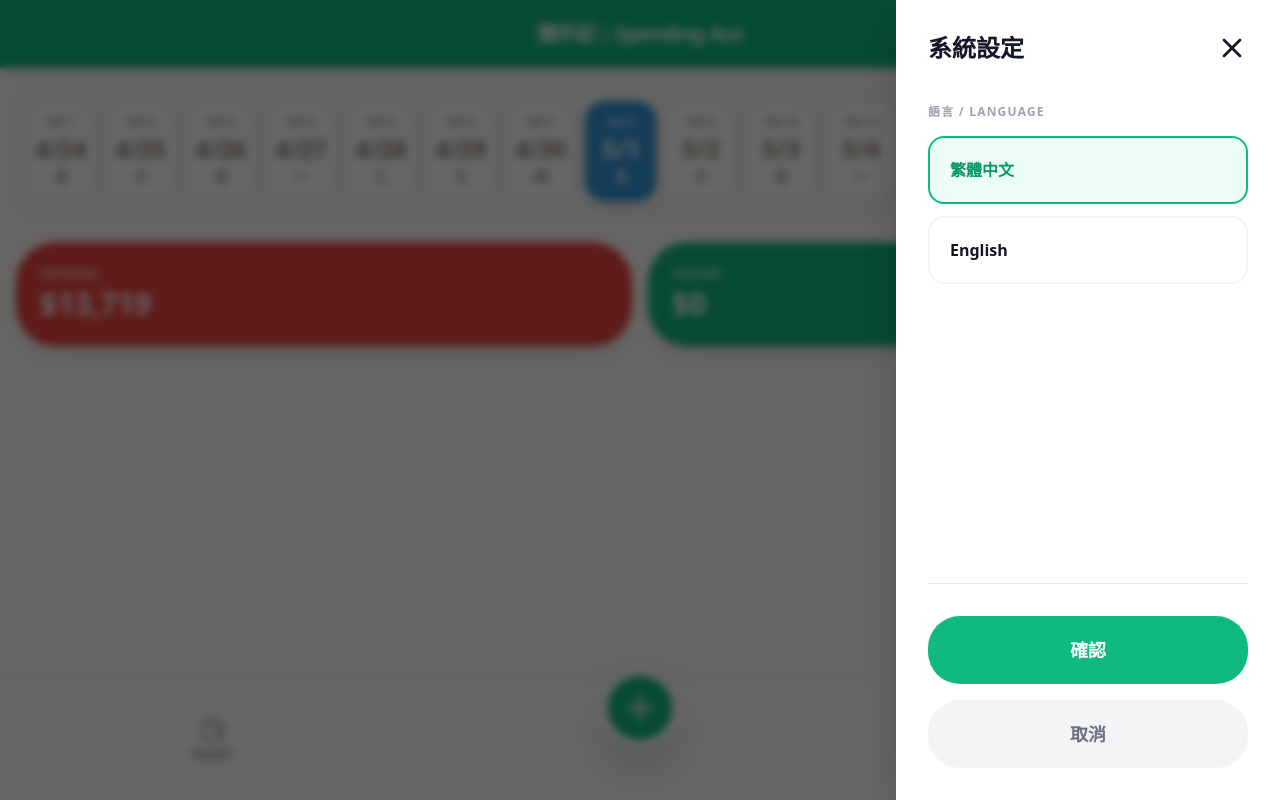
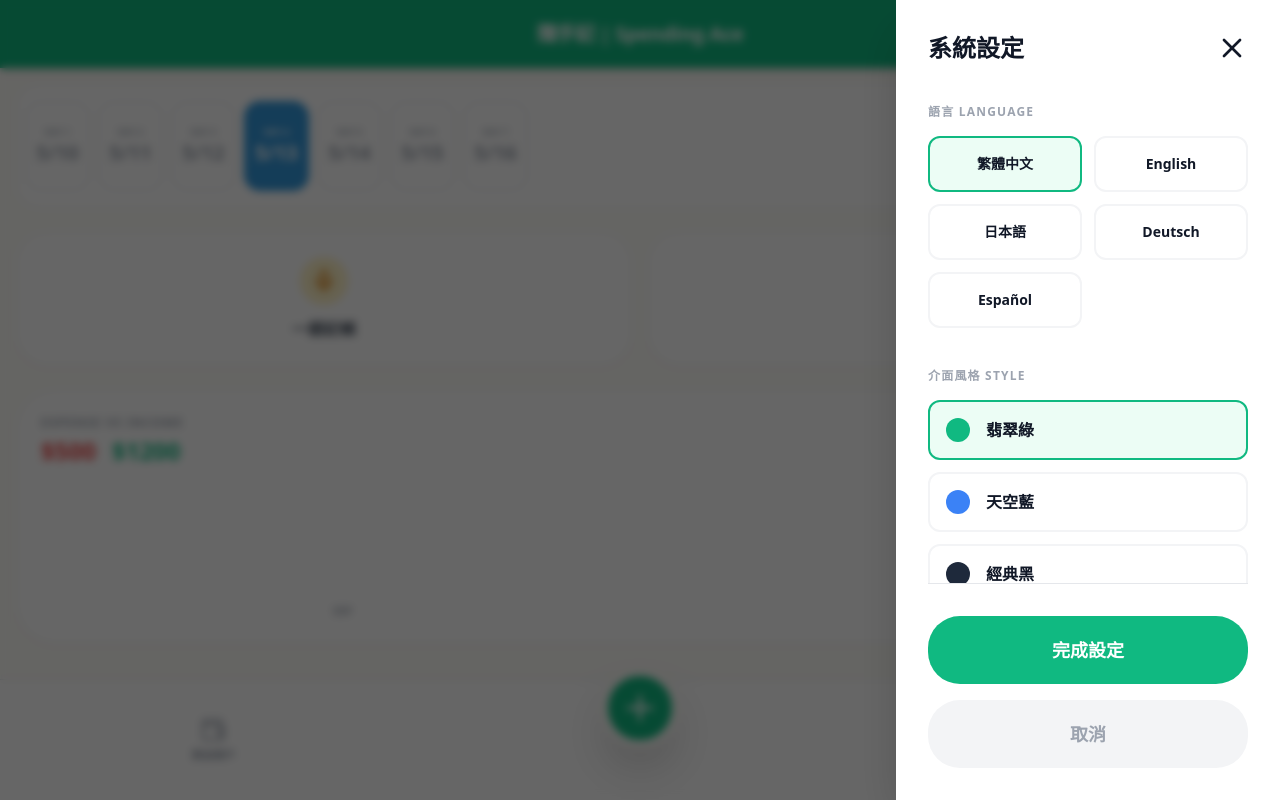
Before and after one commit to nattoisemobileai-max/mymoney, a React (Create React App) app: page / in a window 1280 px wide. Both pictures are taken after a click on the button 1239 px from the left and 34 px from the top of the page. Built offline with nearby package versions, Linux system fonts and the light colour scheme.

Commit message:
Update App.js

```diff
--- a/src/App.js
+++ b/src/App.js
@@ -1,240 +1,233 @@
-import React, { useState, useRef } from 'react';
+import React, { useState, useEffect } from 'react';
 import {
   Download, Wallet, Plus, X, ChevronLeft, ChevronRight,
   Menu, Settings, Utensils, Car, GraduationCap, Coffee,
-  ShoppingBag, Delete, Check, Landmark
+  ShoppingBag, Delete, Mic, Camera, Landmark, Smartphone, CreditCard
 } from 'lucide-react';
 
 const App = () => {
-  // --- 頁面切換狀態 ---
+  // --- 基礎狀態 ---
   const [activeTab, setActiveTab] = useState('home');
   const [showInputPage, setShowInputPage] = useState(false);
-  const [inputType, setInputType] = useState('expense'); // 'expense' 或 'income'
+  const [inputType, setInputType] = useState('expense');
   const [showSettingsModal, setShowSettingsModal] = useState(false);
   const [showCalc, setShowCalc] = useState(false);
 
-  // --- 數據存儲 ---
-  const [records, setRecords] = useState([]);
+  const [records, setRecords] = useState([
+    { type: 'expense', amount: 500, category: '飲食', id: 1 },
+    { type: 'income', amount: 1200, category: 'ATM', id: 2 }
+  ]);
+
   const [currentSettings, setCurrentSettings] = useState({
     themeColor: 'bg-emerald-500',
     language: '繁體中文',
     appName: '隨手記 | Spending Ace'
   });
 
-  const [formData, setFormData] = useState({
-    amount: '0',
-    category: '飲食',
-    payment: '現金',
-    note: ''
-  });
+  const [formData, setFormData] = useState({ amount: '0', category: '飲食', payment: '現金', note: '' });
+  const [calcExpr, setCalcExpr] = useState('');
 
-  // --- 計算機邏輯 ---
-  const [calcExpr, setCalcExpr] = useState('');
+  // --- 1. 系統設定選項 ---
+  const languages = ['繁體中文', 'English', '日本語', 'Deutsch', 'Español'];
+  const themes = [
+    { name: '翡翠綠', color: 'bg-emerald-500' },
+    { name: '天空藍', color: 'bg-blue-500' },
+    { name: '經典黑', color: 'bg-slate-800' }
+  ];
+
+  // --- 2. 計算邏輯 ---
+  const totalExpense = records.filter(r => r.type === 'expense').reduce((sum, r) => sum + Number(r.amount), 0);
+  const totalIncome = records.filter(r => r.type === 'income').reduce((sum, r) => sum + Number(r.amount), 0);
+
+  const handleSave = () => {
+    const newRecord = { ...formData, type: inputType, id: Date.now() };
+    setRecords([newRecord, ...records]);
+    setShowInputPage(false);
+    setFormData({ amount: '0', category: '飲食', payment: '現金', note: '' });
+  };
+
   const handleCalcInput = (val) => {
     if (val === 'C') { setCalcExpr(''); return; }
     if (val === 'del') { setCalcExpr(calcExpr.slice(0, -1)); return; }
     if (val === '=') {
-      try {
-        // eslint-disable-next-line no-eval
-        const res = eval(calcExpr).toString();
-        setFormData({ ...formData, amount: res });
-        setShowCalc(false);
-        setCalcExpr('');
-      } catch { setCalcExpr('Error'); }
+      try { setFormData({ ...formData, amount: eval(calcExpr).toString() }); setShowCalc(false); setCalcExpr(''); } catch { setCalcExpr('Error'); }
       return;
     }
     setCalcExpr(calcExpr + val);
   };
 
-  // --- 儲存功能 ---
-  const handleSave = () => {
-    const newRecord = { ...formData, type: inputType, id: Date.now() };
-    setRecords([newRecord, ...records]);
-    setShowInputPage(false);
-    // 重置表格
-    setFormData({ amount: '0', category: '飲食', payment: '現金', note: '' });
-  };
+  return (
+    <div className="min-h-screen bg-[#FDFCF8] text-gray-900 pb-32 font-sans select-none overflow-x-hidden">
 
-  // --- 日曆數據 (復刻 image_49df98.png) ---
-  const [selectedIdx, setSelectedIdx] = useState(7);
-  const generateDates = () => {
-    const dates = [];
-    for (let i = -7; i <= 14; i++) {
-      const d = new Date();
-      d.setDate(d.getDate() + i);
-      dates.push({
-        dayLabel: `DAY ${i + 8}`,
-        dateText: `${d.getMonth() + 1}/${d.getDate()}`,
-        weekday: ['日', '一', '二', '三', '四', '五', '六'][d.getDay()]
-      });
-    }
-    return dates;
-  };
-  const [dateList] = useState(generateDates());
-
-  return (
-    <div className="min-h-screen bg-[#FDFCF8] text-gray-900 pb-32 font-sans select-none">
-
-      {/* Header - 修復 Setting 功能 */}
-      <div className={`${currentSettings.themeColor} text-white p-5 sticky top-0 z-50 shadow-md flex justify-between items-center`}>
+      {/* Header */}
+      <div className={`${currentSettings.themeColor} text-white p-5 sticky top-0 z-50 shadow-md flex justify-between items-center transition-all`}>
         <div className="w-10"></div>
         <h1 className="font-bold text-xl tracking-tight">{currentSettings.appName}</h1>
-        <button
-          onClick={() => setShowSettingsModal(true)}
-          className="w-10 flex justify-end active:scale-90 transition-transform"
-        >
+        <button onClick={() => setShowSettingsModal(true)} className="w-10 flex justify-end active:scale-90 transition-transform">
           <Menu size={28} />
         </button>
       </div>
 
       <main className="p-4 space-y-6">
-        {activeTab === 'home' ? (
+        {activeTab === 'home' && (
           <>
-            {/* 日曆區塊 (復刻樣式) */}
-            <div className="flex items-center gap-2 overflow-x-auto no-scrollbar py-4 px-2 bg-[#F9F8F4] rounded-3xl border border-gray-100">
-              {dateList.map((item, idx) => (
-                <button
-                  key={idx}
-                  onClick={() => setSelectedIdx(idx)}
-                  className={`flex-shrink-0 w-[72px] h-[100px] rounded-[20px] border-2 flex flex-col items-center justify-between py-3 transition-all ${
-                    selectedIdx === idx
-                    ? 'bg-[#3498db] border-[#3498db] text-white shadow-lg'
-                    : 'bg-white border-gray-200 text-[#8b7d6b]'
-                  }`}
-                >
-                  <span className="text-[10px] font-bold opacity-80 uppercase">{item.dayLabel}</span>
-                  <span className="text-2xl font-black">{item.dateText}</span>
-                  <span className="text-sm font-bold">{item.weekday}</span>
-                </button>
-              ))}
+            {/* 復刻日曆 */}
+            <div className="flex items-center gap-2 overflow-x-auto no-scrollbar py-4 px-2 bg-white rounded-3xl border border-gray-100">
+               {[...Array(7)].map((_, i) => (
+                 <div key={i} className={`flex-shrink-0 w-[65px] h-[90px] rounded-2xl border-2 flex flex-col items-center justify-center ${i===3 ? 'bg-[#3498db] text-white border-[#3498db]' : 'bg-white text-gray-400 border-gray-100'}`}>
+                   <span className="text-[9px] font-bold">DAY {i+1}</span>
+                   <span className="text-xl font-black">5/{10+i}</span>
+                 </div>
+               ))}
             </div>
 
-            {/* 收支摘要 */}
+            {/* 3. 恢復兩大主要功能 */}
             <div className="grid grid-cols-2 gap-4">
-              <div className="bg-red-500 p-6 rounded-[2.5rem] text-white shadow-lg">
-                <div className="text-xs font-bold opacity-80 uppercase mb-1">Expenses</div>
-                <div className="text-3xl font-black">${records.filter(r => r.type === 'expense').reduce((a, b) => a + Number(b.amount), 0) || '13,719'}</div>
-              </div>
-              <div className={`${currentSettings.themeColor} p-6 rounded-[2.5rem] text-white shadow-lg`}>
-                <div className="text-xs font-bold opacity-80 uppercase mb-1">Income</div>
-                <div className="text-3xl font-black">${records.filter(r => r.type === 'income').reduce((a, b) => a + Number(b.amount), 0) || '0'}</div>
+              <button className="bg-white border border-gray-100 p-6 rounded-[2rem] flex flex-col items-center gap-3 shadow-sm active:bg-gray-50">
+                <div className="w-12 h-12 bg-amber-100 text-amber-600 rounded-full flex items-center justify-center"><Mic size={24} /></div>
+                <span className="font-bold text-gray-600">一語記帳</span>
+              </button>
+              <button className="bg-white border border-gray-100 p-6 rounded-[2rem] flex flex-col items-center gap-3 shadow-sm active:bg-gray-50">
+                <div className="w-12 h-12 bg-blue-100 text-blue-600 rounded-full flex items-center justify-center"><Camera size={24} /></div>
+                <span className="font-bold text-gray-600">拍照備存</span>
+              </button>
+            </div>
+
+            {/* 4. 統計分析與 Bar Chart */}
+            <div className="space-y-4">
+              <div className="bg-white p-6 rounded-[2.5rem] shadow-sm border border-gray-100">
+                <div className="flex justify-between items-end mb-6">
+                  <div className="space-y-1">
+                    <p className="text-xs font-bold text-gray-400 uppercase tracking-widest">Expense vs Income</p>
+                    <div className="flex gap-4">
+                      <span className="text-2xl font-black text-red-500">${totalExpense}</span>
+                      <span className="text-2xl font-black text-emerald-500">${totalIncome}</span>
+                    </div>
+                  </div>
+                </div>
+                {/* Simple Bar Chart */}
+                <div className="flex items-end gap-6 h-32 px-4">
+                  <div className="flex-1 flex flex-col items-center gap-2">
+                    <div className="w-full bg-red-100 rounded-t-xl relative overflow-hidden" style={{ height: '100%' }}>
+                      <div className="absolute bottom-0 w-full bg-red-500 transition-all duration-500" style={{ height: `${(totalExpense/(totalExpense+totalIncome || 1))*100}%` }}></div>
+                    </div>
+                    <span className="text-[10px] font-bold text-gray-400 uppercase">Exp</span>
+                  </div>
+                  <div className="flex-1 flex flex-col items-center gap-2">
+                    <div className="w-full bg-emerald-100 rounded-t-xl relative overflow-hidden" style={{ height: '100%' }}>
+                      <div className="absolute bottom-0 w-full bg-emerald-500 transition-all duration-500" style={{ height: `${(totalIncome/(totalExpense+totalIncome || 1))*100}%` }}></div>
+                    </div>
+                    <span className="text-[10px] font-bold text-gray-400 uppercase">Inc</span>
+                  </div>
+                </div>
               </div>
             </div>
           </>
-        ) : (
-          <div className="p-10 text-center space-y-4">
-             <Landmark size={64} className="mx-auto text-gray-200" />
-             <p className="text-gray-400 font-bold">點擊下方 + 按鈕新增收入紀錄</p>
-          </div>
+        )}
+
+        {activeTab === 'wallet' && (
+           <div className="text-center py-20 text-gray-400 font-bold">
+             <Landmark size={60} className="mx-auto mb-4 opacity-20" />
+             資金帳戶紀錄
+           </div>
         )}
       </main>
 
-      {/* 新增 支出/收入 頁面 - 修復儲存功能 */}
+      {/* 5. 新增收入/支出 頁面 */}
       {showInputPage && (
-        <div className="fixed inset-0 bg-[#FDFCF8] z-[70] flex flex-col overflow-y-auto animate-in slide-in-from-bottom duration-300">
-          <div className={`${inputType === 'expense' ? currentSettings.themeColor : 'bg-blue-500'} p-6 text-white flex justify-between items-center sticky top-0 shadow-md`}>
+        <div className="fixed inset-0 bg-[#FDFCF8] z-[70] flex flex-col animate-in slide-in-from-bottom duration-300">
+          <div className={`${inputType === 'expense' ? 'bg-red-500' : 'bg-blue-500'} p-6 text-white flex justify-between items-center`}>
             <button onClick={() => setShowInputPage(false)}><X size={32} /></button>
             <span className="text-xl font-black">{inputType === 'expense' ? '新增支出' : '新增收入'}</span>
-            <button onClick={handleSave} className="bg-white text-gray-800 px-8 py-2 rounded-full font-black shadow-sm active:scale-95 transition-transform">儲存</button>
+            <button onClick={handleSave} className="bg-white text-gray-800 px-8 py-2 rounded-full font-black">儲存</button>
           </div>
 
-          <div className="p-6 space-y-10 pb-24">
+          <div className="p-6 space-y-8 overflow-y-auto">
             <section>
-              <label className="text-xl font-black text-red-500 mb-4 block">* 金額 (HKD)</label>
-              <div onClick={() => setShowCalc(true)} className="w-full bg-[#F5F5F0] p-6 rounded-2xl text-4xl font-black text-right border-2 border-transparent active:border-emerald-500">{formData.amount}</div>
+              <label className="text-xl font-black text-gray-700 mb-4 block">* 金額 (HKD)</label>
+              <div onClick={() => setShowCalc(true)} className="w-full bg-[#F5F5F0] p-6 rounded-2xl text-4xl font-black text-right">{formData.amount}</div>
             </section>
 
             <section>
-              <label className="text-xl font-black text-gray-700 mb-4 block">支出分類</label>
-              <div className="flex gap-4 overflow-x-auto no-scrollbar">
-                {['飲食', '交通', '補習', '咖啡', '購物'].map(name => (
-                  <button key={name} onClick={() => setFormData({...formData, category: name})} className={`flex flex-col items-center min-w-[85px] p-5 rounded-2xl border-2 transition-all ${formData.category === name ? 'border-emerald-500 bg-emerald-50 text-emerald-600' : 'border-gray-100 bg-white text-gray-400'}`}>
-                    <span className="text-sm font-bold">{name}</span>
+              <label className="text-xl font-black text-gray-700 mb-4 block">{inputType === 'expense' ? '支出分類' : '收入來源'}</label>
+              <div className="flex gap-3 overflow-x-auto no-scrollbar">
+                {(inputType === 'expense'
+                  ? ['飲食', '交通', '補習', '咖啡', '購物']
+                  : ['ATM', '八達通', 'AlipayHK']
+                ).map(name => (
+                  <button key={name} onClick={() => setFormData({...formData, category: name})} className={`px-8 py-4 rounded-2xl border-2 whitespace-nowrap font-bold ${formData.category === name ? 'border-blue-500 bg-blue-50 text-blue-600' : 'border-gray-100 bg-white text-gray-400'}`}>
+                    {name}
                   </button>
                 ))}
               </div>
             </section>
-
-            <section>
-              <label className="text-xl font-black text-gray-700 mb-4 block">支出工具</label>
-              <div className="grid grid-cols-2 gap-3">
-                {['現金', '八達通', 'AlipayHK', 'PayMe', '支票'].map(p => (
-                  <button key={p} onClick={() => setFormData({...formData, payment: p})} className={`py-5 rounded-2xl border-2 font-black text-lg transition-all ${formData.payment === p ? 'border-amber-400 text-amber-700 bg-amber-50 shadow-sm' : 'border-gray-100 bg-white text-gray-400'}`}>{p}</button>
-                ))}
-              </div>
-            </section>
-
-            <section>
-              <label className="text-xl font-black text-gray-700 mb-4 block">備註</label>
-              <textarea placeholder="寫點什麼..." className="w-full bg-[#F5F5F0] p-6 rounded-2xl font-bold border-none outline-none min-h-[120px]" value={formData.note} onChange={(e) => setFormData({...formData, note: e.target.value})} />
-            </section>
           </div>
 
-          {/* 計算機彈窗 */}
+          {/* 計算機 */}
           {showCalc && (
             <div className="fixed inset-0 bg-black/50 z-[80] flex items-end">
-              <div className="bg-[#1e1e1e] w-full p-6 rounded-t-[3rem] animate-in slide-in-from-bottom">
+              <div className="bg-[#1e1e1e] w-full p-6 rounded-t-[3rem]">
                 <div className="text-right text-white text-4xl font-mono mb-6 p-4 h-20 flex items-center justify-end">{calcExpr || '0'}</div>
                 <div className="grid grid-cols-4 gap-3">
                   {['7', '8', '9', 'del', '4', '5', '6', '+', '1', '2', '3', '-', 'C', '0', '.', '='].map(key => (
-                    <button key={key} onClick={() => handleCalcInput(key)} className={`h-16 rounded-2xl text-2xl font-black flex items-center justify-center active:scale-90 ${key === '=' ? 'bg-emerald-500 text-white' : ['+', '-', 'del', 'C'].includes(key) ? 'bg-gray-700 text-emerald-400' : 'bg-gray-800 text-white'}`}>{key === 'del' ? <Delete /> : key}</button>
+                    <button key={key} onClick={() => handleCalcInput(key)} className={`h-14 rounded-xl text-xl font-black ${key === '=' ? 'bg-emerald-500 text-white' : 'bg-gray-800 text-white'}`}>{key}</button>
                   ))}
                 </div>
-                <button onClick={() => setShowCalc(false)} className="w-full mt-6 py-4 text-gray-400 font-bold uppercase tracking-widest">Done</button>
+                <button onClick={() => setShowCalc(false)} className="w-full mt-4 text-gray-500 font-bold">DONE</button>
               </div>
             </div>
           )}
         </div>
       )}
 
-      {/* 設定 Modal */}
+      {/* 6. 系統設定 (多語言 & 風格) */}
       {showSettingsModal && (
-        <div className="fixed inset-0 bg-black/60 z-[100] flex justify-end backdrop-blur-sm">
+        <div className="fixed inset-0 bg-black/60 z-[100] flex justify-end backdrop-blur-sm animate-in fade-in">
           <div className="bg-white w-5/6 max-w-sm h-full p-8 flex flex-col shadow-2xl animate-in slide-in-from-right">
             <div className="flex justify-between items-center mb-10"><h2 className="text-2xl font-black">系統設定</h2><button onClick={() => setShowSettingsModal(false)}><X size={32} /></button></div>
-            <div className="flex-1 space-y-8">
+
+            <div className="flex-1 space-y-10 overflow-y-auto">
               <section>
-                <label className="text-xs font-black text-gray-400 mb-4 block uppercase tracking-widest">語言 / Language</label>
-                <div className="grid grid-cols-1 gap-3">
-                  {['繁體中文', 'English'].map(lang => (
-                    <button key={lang} className={`w-full p-5 rounded-2xl border-2 text-left font-bold ${currentSettings.language === lang ? 'border-emerald-500 bg-emerald-50 text-emerald-600' : 'border-gray-100'}`}>{lang}</button>
+                <label className="text-xs font-black text-gray-400 mb-4 block uppercase tracking-widest">語言 Language</label>
+                <div className="grid grid-cols-2 gap-3">
+                  {languages.map(lang => (
+                    <button key={lang} onClick={() => setCurrentSettings({...currentSettings, language: lang})} className={`p-4 rounded-xl border-2 font-bold text-sm ${currentSettings.language === lang ? 'border-emerald-500 bg-emerald-50' : 'border-gray-100'}`}>{lang}</button>
+                  ))}
+                </div>
+              </section>
+
+              <section>
+                <label className="text-xs font-black text-gray-400 mb-4 block uppercase tracking-widest">介面風格 Style</label>
+                <div className="space-y-3">
+                  {themes.map(t => (
+                    <button key={t.name} onClick={() => setCurrentSettings({...currentSettings, themeColor: t.color})} className={`w-full p-4 rounded-xl flex items-center gap-4 border-2 ${currentSettings.themeColor === t.color ? 'border-emerald-500 bg-emerald-50' : 'border-gray-100'}`}>
+                      <div className={`w-6 h-6 rounded-full ${t.color}`}></div>
+                      <span className="font-bold">{t.name}</span>
+                    </button>
                   ))}
                 </div>
               </section>
             </div>
+
             <div className="pt-8 border-t space-y-4">
-              <button onClick={() => setShowSettingsModal(false)} className={`w-full py-5 ${currentSettings.themeColor} text-white rounded-[2rem] text-lg font-black`}>確認</button>
-              <button onClick={() => setShowSettingsModal(false)} className="w-full py-5 bg-gray-100 text-gray-500 rounded-[2rem] text-lg font-bold">取消</button>
+              <button onClick={() => setShowSettingsModal(false)} className={`w-full py-5 ${currentSettings.themeColor} text-white rounded-[2rem] text-lg font-black`}>完成設定</button>
+              <button onClick={() => setShowSettingsModal(false)} className="w-full py-5 bg-gray-100 text-gray-400 rounded-[2rem] text-lg font-bold">取消</button>
             </div>
           </div>
         </div>
       )}
 
-      {/* 底部導航 - 核心邏輯：根據分頁變更中間按鈕功能 */}
+      {/* 底部導航 */}
       <nav className="fixed bottom-0 left-0 right-0 bg-white/95 backdrop-blur-md border-t flex justify-around items-center py-5 z-40">
-        <button
-          onClick={() => setActiveTab('wallet')}
-          className={`flex flex-col items-center w-1/3 ${activeTab === 'wallet' ? 'text-emerald-500 scale-110' : 'text-gray-400'}`}
-        >
+        <button onClick={() => setActiveTab('wallet')} className={`flex flex-col items-center w-1/3 ${activeTab === 'wallet' ? 'text-emerald-500 scale-110' : 'text-gray-400'}`}>
           <Wallet size={26}/><span className="text-[11px] mt-1 font-bold">資金帳戶</span>
         </button>
-
         <div className="relative -top-8 w-1/3 flex justify-center">
-          <button
-            onClick={() => {
-              setInputType(activeTab === 'wallet' ? 'income' : 'expense');
-              setShowInputPage(true);
-            }}
-            className={`${activeTab === 'wallet' ? 'bg-blue-500' : currentSettings.themeColor} w-20 h-20 rounded-full flex items-center justify-center text-white shadow-2xl border-8 border-[#FDFCF8] active:scale-95 transition-all`}
-          >
+          <button onClick={() => { setInputType(activeTab === 'wallet' ? 'income' : 'expense'); setShowInputPage(true); }} className={`${activeTab === 'wallet' ? 'bg-blue-500' : currentSettings.themeColor} w-20 h-20 rounded-full flex items-center justify-center text-white shadow-2xl border-8 border-[#FDFCF8] active:scale-95 transition-all`}>
             <Plus size={40} />
           </button>
         </div>
-
-        <button
-          onClick={() => setActiveTab('home')}
-          className={`flex flex-col items-center w-1/3 ${activeTab === 'home' ? 'text-emerald-500 scale-110' : 'text-gray-400'}`}
-        >
+        <button onClick={() => setActiveTab('home')} className={`flex flex-col items-center w-1/3 ${activeTab === 'home' ? 'text-emerald-500 scale-110' : 'text-gray-400'}`}>
           <Download size={26}/><span className="text-[11px] mt-1 font-bold">我的帳本</span>
         </button>
       </nav>
```
